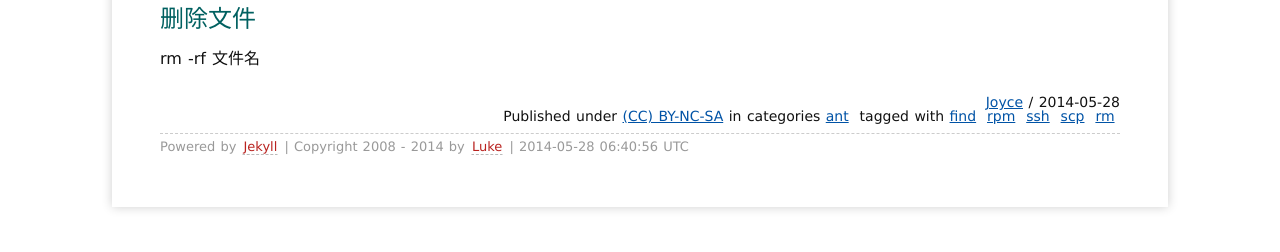
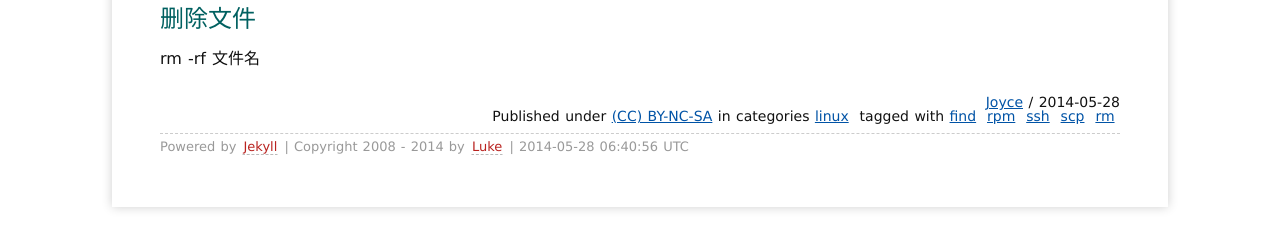
Before and after one commit to minghongjun/minghongjun.github.io, a Jekyll site: the page built from _posts/2014/2014-05-28-Linux-常见命令.md, in a window 1280 px wide. Shown: the part 1264-1516 px from the top of the page. Built offline with Jekyll 4.4.1, drawn with Linux system fonts in a browser that asks for light colours; Markdown is read by kramdown in place of the engine named in the settings; comment, search, counter and statistics services are not loaded.

Commit message:
daily updates

```diff
--- a/_posts/2014/2014-05-28-Linux-常见命令.md
+++ b/_posts/2014/2014-05-28-Linux-常见命令.md
@@ -1,7 +1,7 @@
 ---
 layout: post
 title: linux 常见命令
-categories: ant
+categories: linux
 tags:
     - find
     - rpm
```
Also changed, not shown: _posts/2014/2014-05-28-Linux-进程cpu资源分配命令.md (+1 -1 lines).
